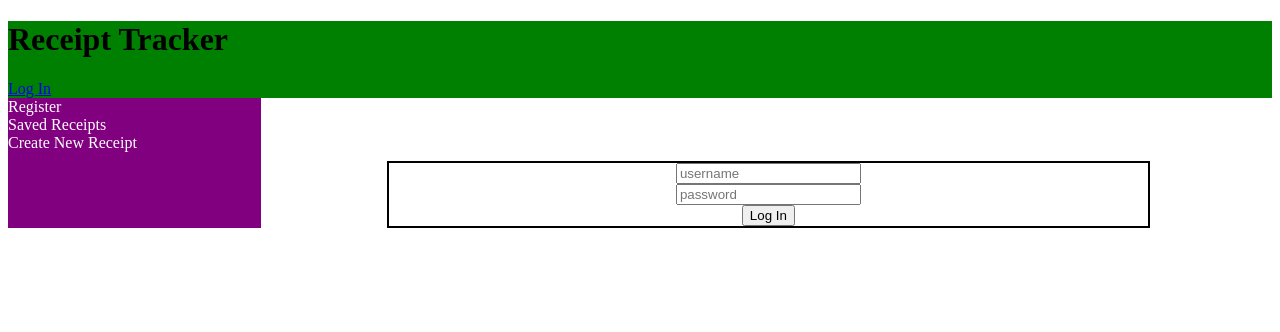
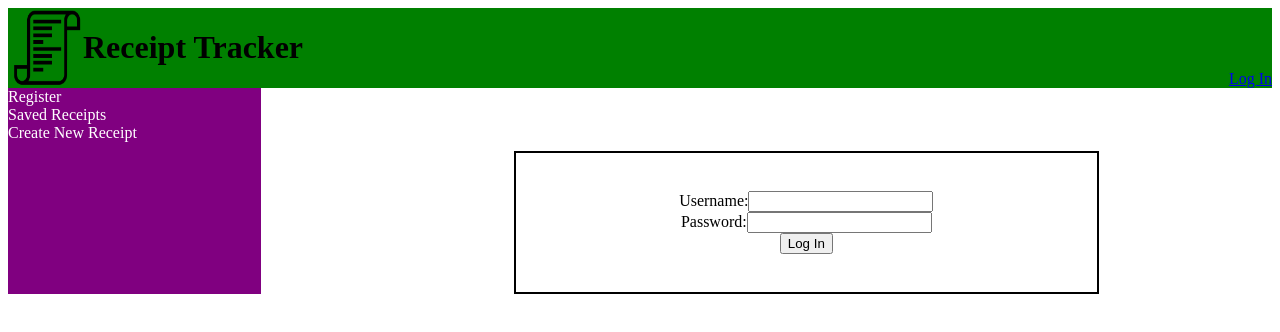
Before and after one commit to tsbarrett89/receipt-tracker, a React (Create React App) app: page / in a window 1280 px wide. Shown: the top 332 px of the page. Built offline with nearby package versions, Linux system fonts and the light colour scheme.

Commit message:
added logo and style to header, login, navigation

```diff
--- a/src/components/Header.js
+++ b/src/components/Header.js
@@ -1,13 +1,18 @@
 import React from 'react'
 import { Link } from 'react-router-dom'
 
-import { HeaderStyled } from './styling'
+import { HeaderStyled, HeaderDiv } from './styling'
+
+import logo from '../images/logo.png'
 
 
 const Header = () => {
     return(
         <HeaderStyled>
-            <h1>Receipt Tracker</h1>
+            <HeaderDiv>
+                <img src={logo} alt="receipt logo" />
+                <h1>Receipt Tracker</h1>
+            </HeaderDiv>
             <Link to={'/login'}>Log In</Link>
         </HeaderStyled>
     )
--- a/src/components/Login.js
+++ b/src/components/Login.js
@@ -1,5 +1,5 @@
 import React from 'react';
-import { Form, Field, withFormik } from 'formik';
+import { Field, withFormik } from 'formik';
 import * as Yup from 'yup';
 import axios from 'axios';
 
@@ -8,24 +8,26 @@ import { LoginForm } from './styling'
 const Login = ({ username, password, touched, errors, handleSubmit }) => {
     return (
         <LoginForm onSubmit={handleSubmit}>
+            <label>Username:
                 <Field
                     type='text'
                     name='username'
-                placeholder='username'
                     value={username}
                 />
                 {touched.username && errors.username && (
                 <p className="error">{errors.username}</p>
             )}
+            </label>
+            <label>Password:
                 <Field
                     type='password'
                     name='password'
-                placeholder='password'
                     value={password}
                 />
-            {touched.username && errors.username && (
-                <p className="error">{errors.username}</p>
+                {touched.password && errors.password && (
+                    <p className="error">{errors.password}</p>
                 )}
+            </label>
             <button type="submit">Log In</button>
         </LoginForm>
     )
--- a/src/components/Navigation.js
+++ b/src/components/Navigation.js
@@ -1,5 +1,4 @@
 import React from 'react'
-import { NavLink } from 'react-router-dom'
 
 import { NavStyled, NavLinkStyled } from './styling'
 
--- a/src/components/styling.js
+++ b/src/components/styling.js
@@ -4,6 +4,19 @@ import { NavLink } from 'react-router-dom'
 
 export const HeaderStyled = styled.div `
     background-color: green;
+    display: flex;
+    justify-content: space-between;
+    align-items: flex-end;
+
+
+`
+
+export const HeaderDiv = styled.div `
+    display: flex;
+
+    img {
+        width: 75px;
+    }
 `
 
 export const BodyStyled = styled.div `
@@ -23,12 +36,17 @@ export const NavLinkStyled = styled(NavLink) `
 `
 
 export const LoginForm = styled(Form) `
-    width: 60%;
+    width: 40%;
     display: flex;
     flex-direction: column;
     align-items: center;
     border: 2px solid black;
-    margin: 5% auto auto 10%;
+    margin: 5% auto auto 20%;
+    padding: 3%;
+`
+
+export const LoginField = styled(Field) `
+
 `
 
 export const ReceiptCard = styled.div `
```
Also changed, not shown: src/images/logo.png (added). Lines whose indentation alone changed are shown as unchanged.
